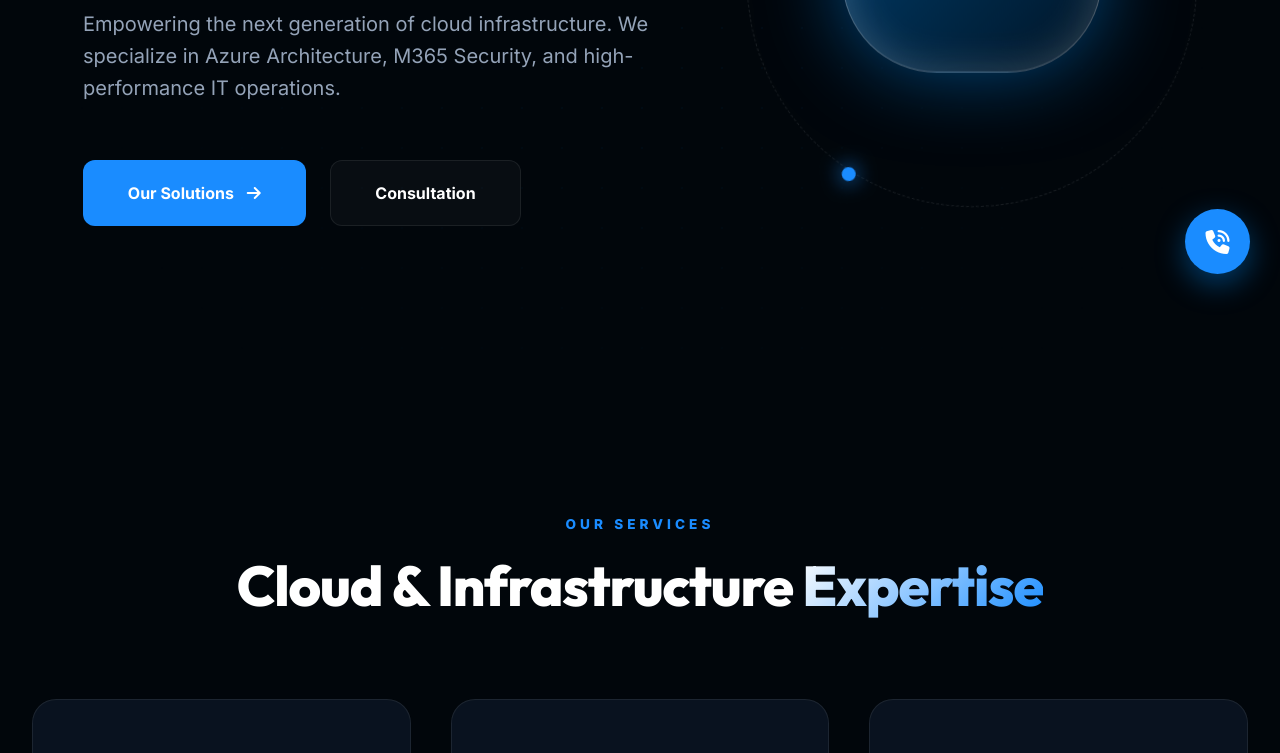
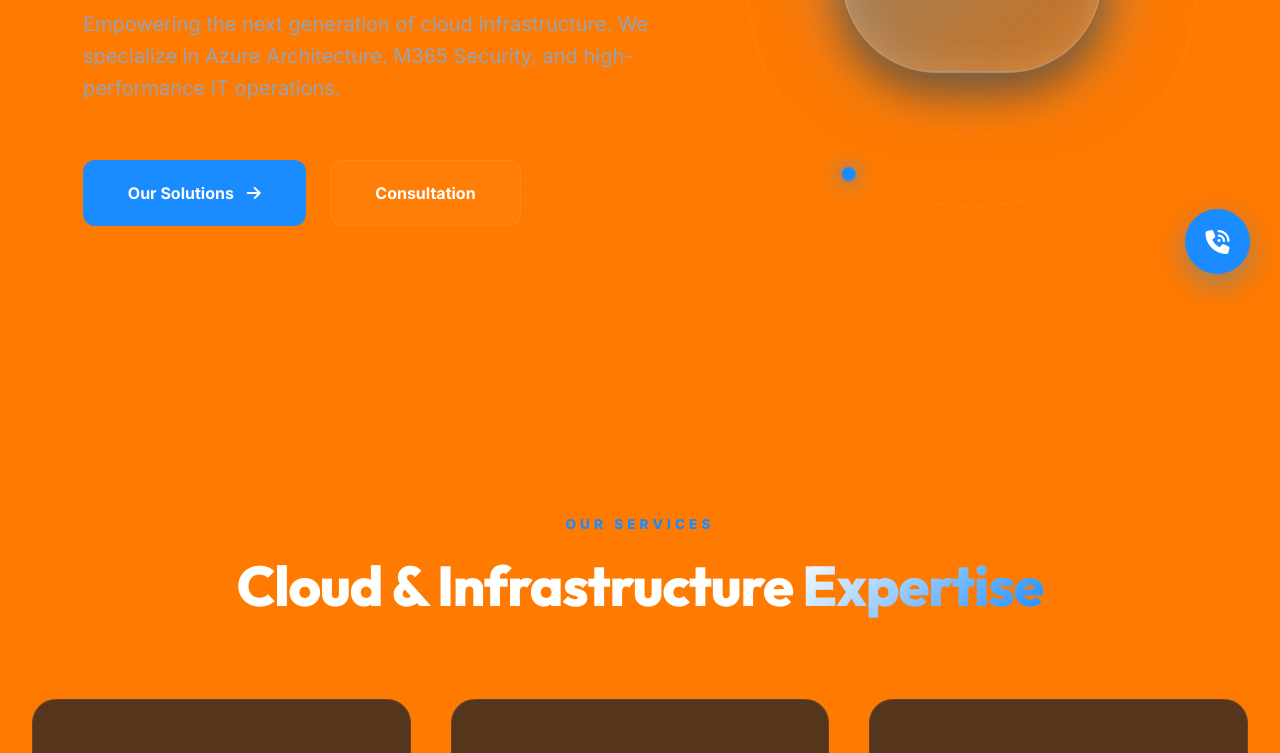
Before and after one commit to Rajesh1921/Rajesh-IT-solutions, a website: page index.html in a window 1280 px wide. Shown: the part 496-1249 px from the top of the page. Drawn offline with Linux system fonts and the light colour scheme.

Commit message:
Update style.css

```diff
--- a/style.css
+++ b/style.css
@@ -9,7 +9,7 @@
 
     /* Dark Surface System */
     --bg-white: #ffffff;
-    --bg-deep: #01060b;
+    --bg-deep: #ff7a00;
     /* Near black depth */
     --bg-surface: rgba(13, 25, 41, 0.7);
     /* Glass surface */
```
